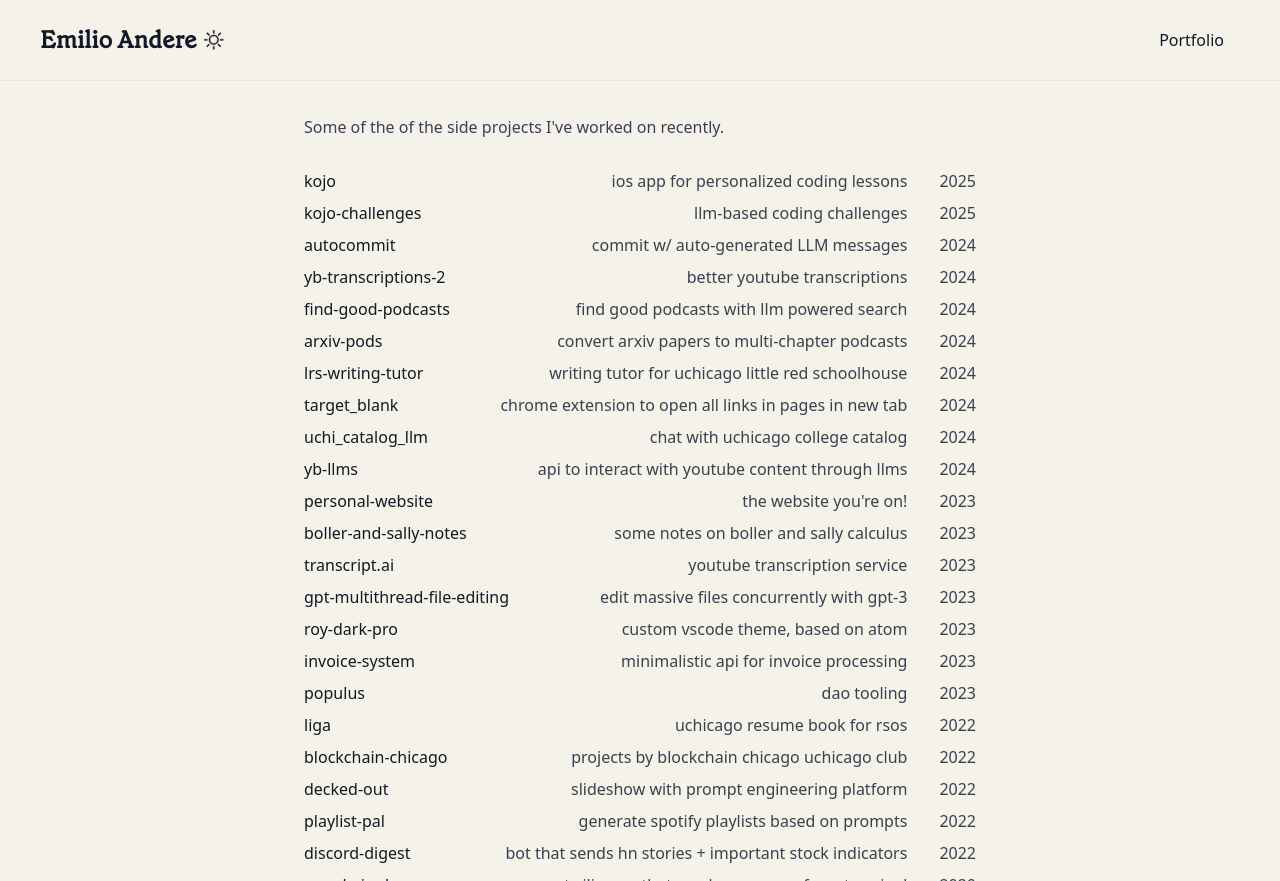
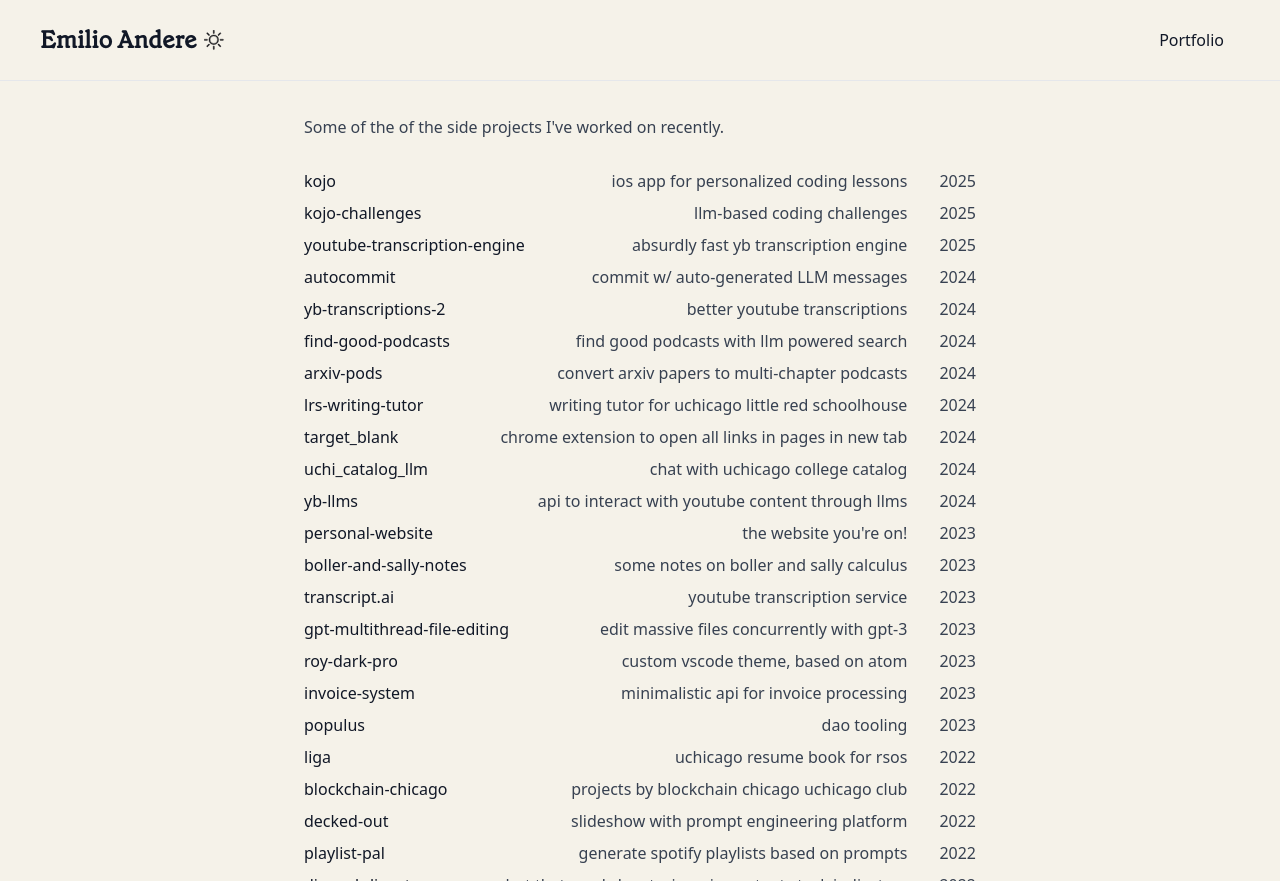
Before and after one commit to technoabsurdist/emilioandere.com, a Next.js app: page /portfolio in a window 1280 px wide. Built offline with nearby package versions, Linux system fonts and the light colour scheme.

Commit message:
small changes

```diff
--- a/src/components/Home.js
+++ b/src/components/Home.js
@@ -82,29 +82,9 @@ export function Home() {
             <SectionContent>
               <div className="prose mt-2 sm:mt-3 md:mt-5 -mb-4 sm:-mb-6 md:-mb-8 text-xs sm:text-sm md:text-base">
                 <p>
-                  Senior at UChicago studying Mathematics. I like engineering
-                  efficient systems, math, and deep learning.
+                  Senior at UChicago studying mathematics with a focus on computer science. <br />  I like engineering
+                  systems from the ground up, math, and deep learning.
                 </p>
-
-                {/* <p>
-                  I work part-time as an ML research engineer at{" "}
-                  <a
-                    href="https://en.wikipedia.org/wiki/Argonne_National_Laboratory"
-                    target="_blank"
-                    rel="noopener noreferrer"
-                  >
-                    Argonne
-                  </a>
-                  , scaling transformer-based{" "}
-                  <a
-                    href="https://tung-nd.github.io/stormer/"
-                    target="_blank"
-                    rel="noopener noreferrer"
-                  >
-                    weather prediction models
-                  </a>
-                  .
-                </p> */}
 
                 <p className="-mb-1 mt-3 sm:mt-4 md:mt-6">
                   In the past, I've done:
--- a/src/data/projects.js
+++ b/src/data/projects.js
@@ -10,6 +10,12 @@ const projectsList = [
     date: "2025",
     tagline: "llm-based coding challenges",
     link: "https://kojochallenges.com/",
+  },
+  {
+    name: "youtube-transcription-engine",
+    date: "2025",
+    tagline: "absurdly fast yb transcription engine",
+    link: "https://github.com/technoabsurdist/youtube-transcription-engine",
   },
   {
     name: "autocommit",
```
